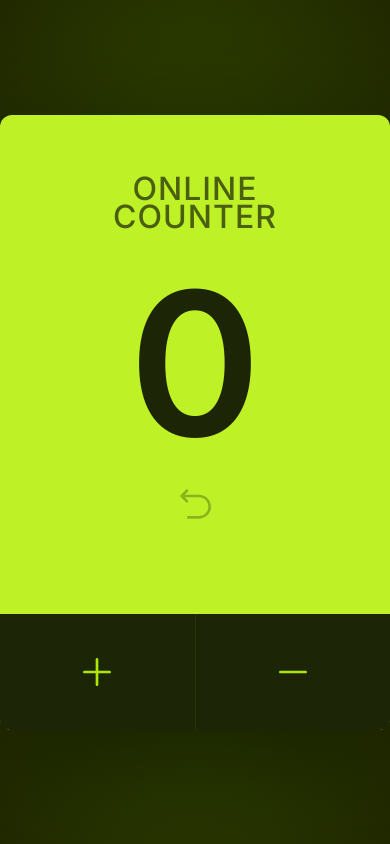
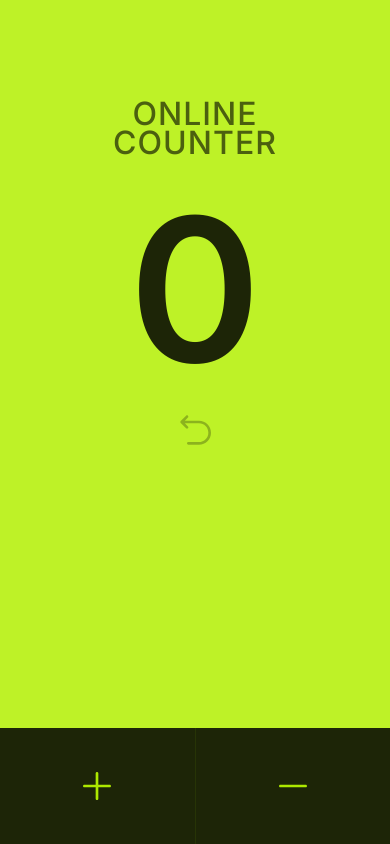
Before and after one commit to madhavanand-github/counter, a React (Vite) app: page / in a window 390 px wide. Built offline with nearby package versions, Linux system fonts and the light colour scheme.

Commit message:
added media query

```diff
--- a/src/index.css
+++ b/src/index.css
@@ -127,3 +127,20 @@ main {
   height: 40px;
   width: 40px;
 }
+
+@media (max-width: 680px) or (max-height: 730px) {
+  .card {
+    width: 100%;
+    height: 100%;
+    border-radius: 0;
+  }
+
+  .title {
+    margin-top: 100px;
+  }
+
+  .button-container {
+    border-bottom-left-radius: 0;
+    border-bottom-right-radius: 0;
+  }
+}
```
